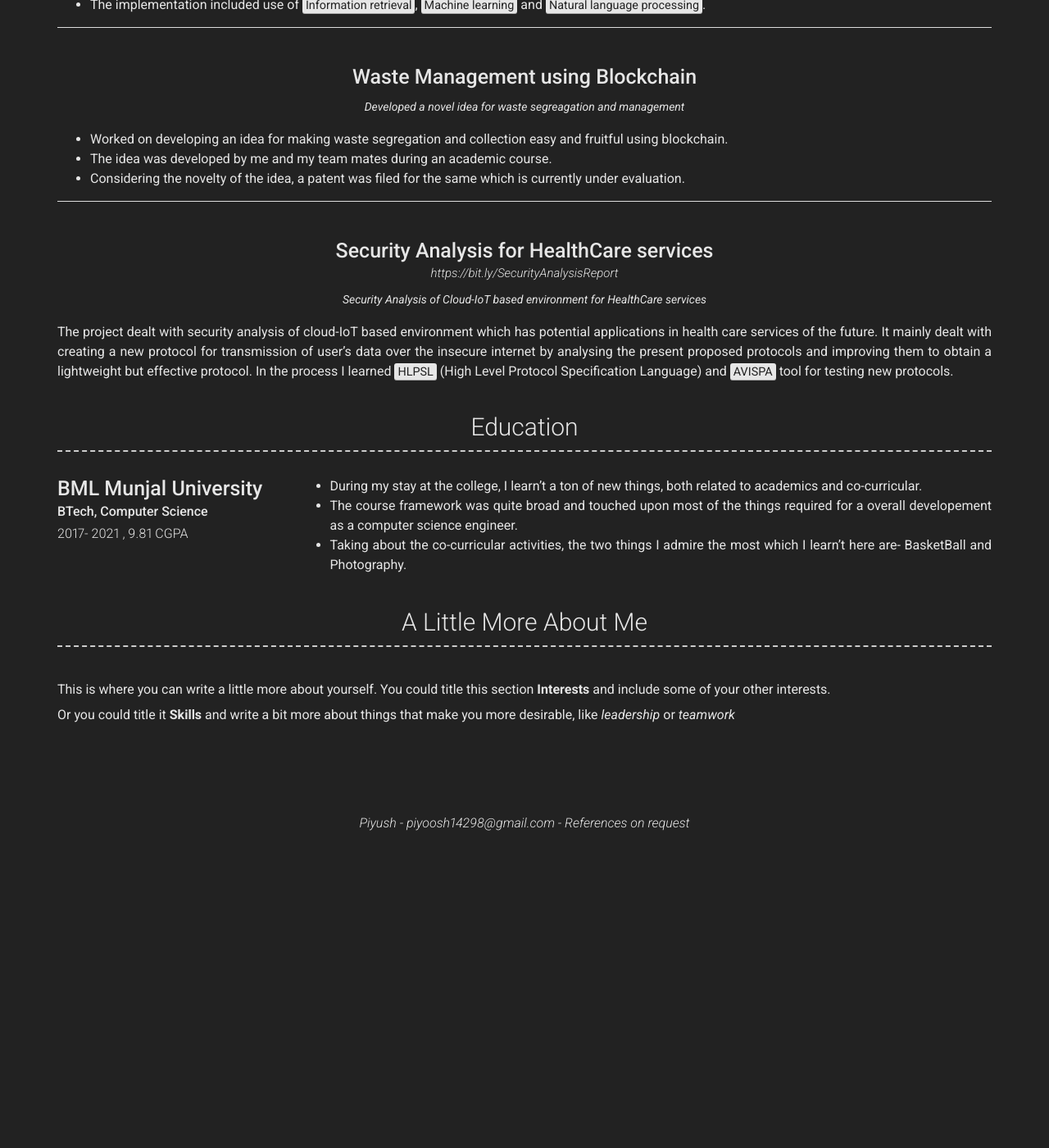
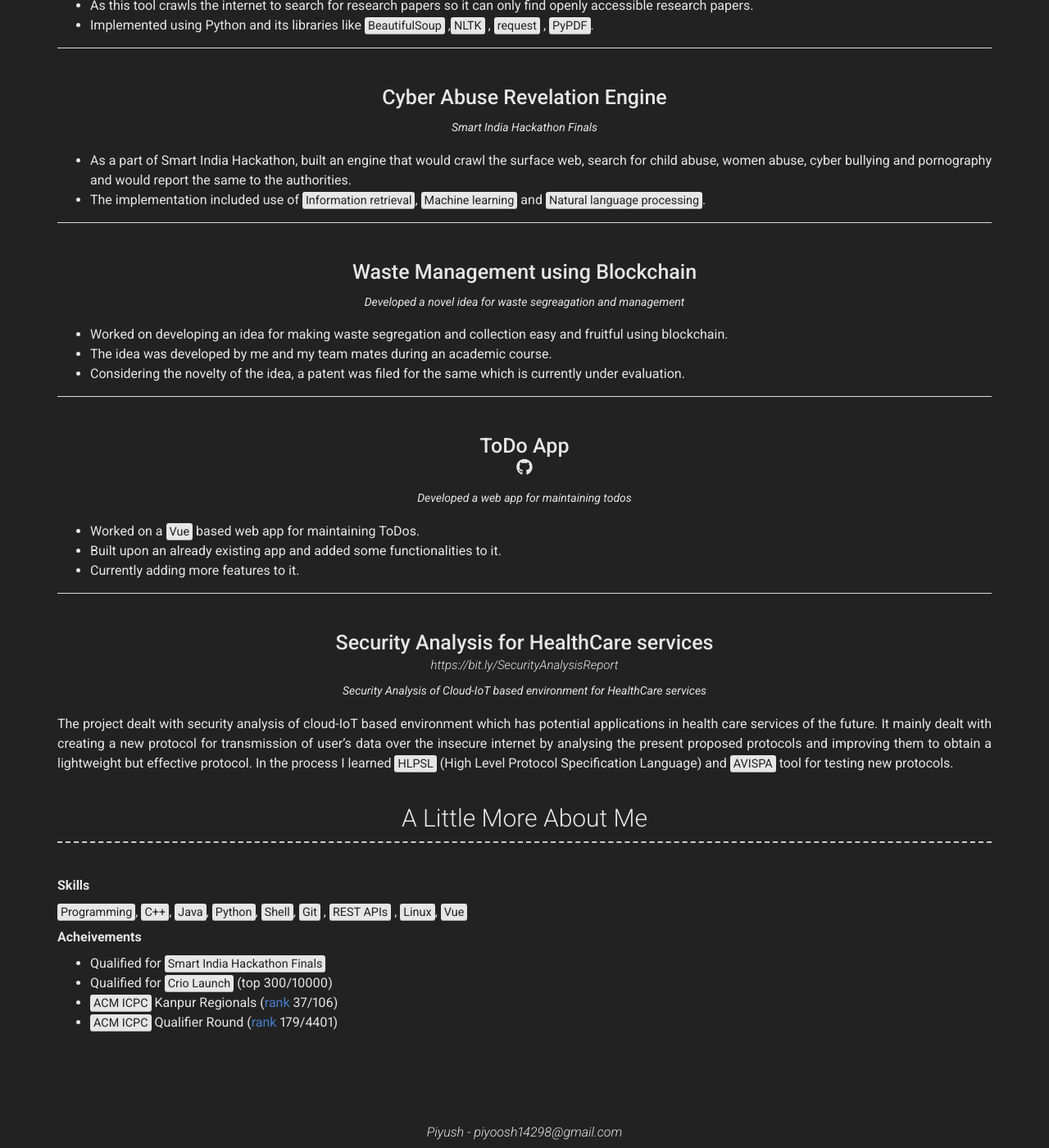
Before and after one commit to piyush14298/piyush14298.github.io, a Jekyll site: the page built from index.md, in a window 1280 px wide and 1400 px high, scrolled down 2137 px. Shown: the whole window at 82% size. Built offline with Jekyll 4.4.1, drawn with Linux system fonts in a browser that asks for light colours; nearby versions of some CDN libraries; before the commit the page ends 3160 px from its top, so only the background shows below that; some of the changed text lies outside the part shown.

Commit message:
final update

```diff
--- /dev/null
+++ b/CNAME
@@ -0,0 +1 @@
+www.piyush14.net
--- a/_config.yml
+++ b/_config.yml
@@ -28,10 +28,10 @@ linkedin_username: piyush14298
 # orcid_username: 0000-0000-0000-0000
 
 # Additional icon links
-# additional_links:
-# - title: Link name
-#   icon: Font Awesome brand icon name (eg. fa-twitter) (https://fontawesome.com/icons?d=gallery&s=brands&m=free)
-#   url: Link url (eg. https://google.com)
+additional_links:
+- title: Resume
+  icon: fa-adobe
+  url: https://bit.ly/PiyushResume
 # - title: another link
 #   icon: font awesome brand icon name (eg. fa-twitter) (https://fontawesome.com/icons?d=gallery&s=brands&m=free)
 #   url: Link url (eg. https://google.com)
@@ -70,12 +70,20 @@ about_content: | # this will include new lines to allow paragraphs
 # More Section
 # more_title: A Little More About Me #(Use this to override about more section title)
 more_content: | # this will include new lines to allow paragraphs
-  This is where you can write a little more about yourself. You could title this section **Interests** and include some of your other interests.
+  **Skills**
 
-  Or you could title it **Skills** and write a bit more about things that make you more desirable, like *leadership* or *teamwork*
+  <mark>Programming</mark>, <mark>C++</mark>, <mark>Java</mark>, <mark>Python</mark>, <mark>Shell</mark>, <mark>Git</mark>
+  , <mark>REST APIs</mark>
+  , <mark>Linux</mark>, <mark>Vue</mark>
+
+  **Acheivements**
+  - Qualified for <mark>Smart India Hackathon Finals</mark>
+  - Qualified for <mark>Crio Launch</mark> (top 300/10000)
+  - <mark>ACM ICPC</mark> Kanpur Regionals ([rank](https://icpc.global/ICPCID/N1YJBDMOQZVH) 37/106)
+  - <mark>ACM ICPC</mark> Qualifier Round ([rank](https://icpc.global/ICPCID/N1YJBDMOQZVH) 179/4401)
 
 # Footer
-footer_show_references: true
+footer_show_references: false
 
 # Build settings
 # theme: modern-resume-theme (Use this is you are hosting your resume yourself)
--- a/_data/projects.yml
+++ b/_data/projects.yml
@@ -122,6 +122,19 @@
     ---
 
 - layout: top-middle
+  name: ToDo App
+  # link: https://bit.ly/SecurityAnalysisReport
+  github: https://github.com/piyush14298/ToDo-App
+  quote: >
+    Developed a web app for maintaining todos
+  description: | # this will include new lines to allow paragraphs
+    - Worked on a <mark>Vue</mark> based web app for maintaining ToDos.
+    - Built upon an already existing app and added some functionalities to it.
+    - Currently adding more features to it.
+
+    ---
+
+- layout: top-middle
   name: Security Analysis for HealthCare services
   link: https://bit.ly/SecurityAnalysisReport
   # github: https://github.com/makeavish/ResearchAssist
--- a/_layouts/default.html
+++ b/_layouts/default.html
@@ -16,16 +16,16 @@
 
       {%- include about.html -%}
 
+      {%- if site.data.education.size > 0 -%}
+        {%- include education.html -%}
+      {%- endif -%}
+
       {%- if site.data.projects.size > 0 -%}
         {%- include projects.html -%}
       {%- endif -%}
 
       {%- if site.data.experience.size > 0 -%}
         {%- include experience.html -%}
-      {%- endif -%}
-
-      {%- if site.data.education.size > 0 -%}
-        {%- include education.html -%}
       {%- endif -%}
 
       {%- if site.more_content -%}
--- a/_sass/modern-resume-theme.scss
+++ b/_sass/modern-resume-theme.scss
@@ -52,7 +52,7 @@
   }
 }
 
-.projects-container, .experience-container, .education-container {
+.education-container, .projects-container, .experience-container  {
   h3 {
     margin-bottom: 0;
   }
```
Also changed, not shown: 3 other files.
